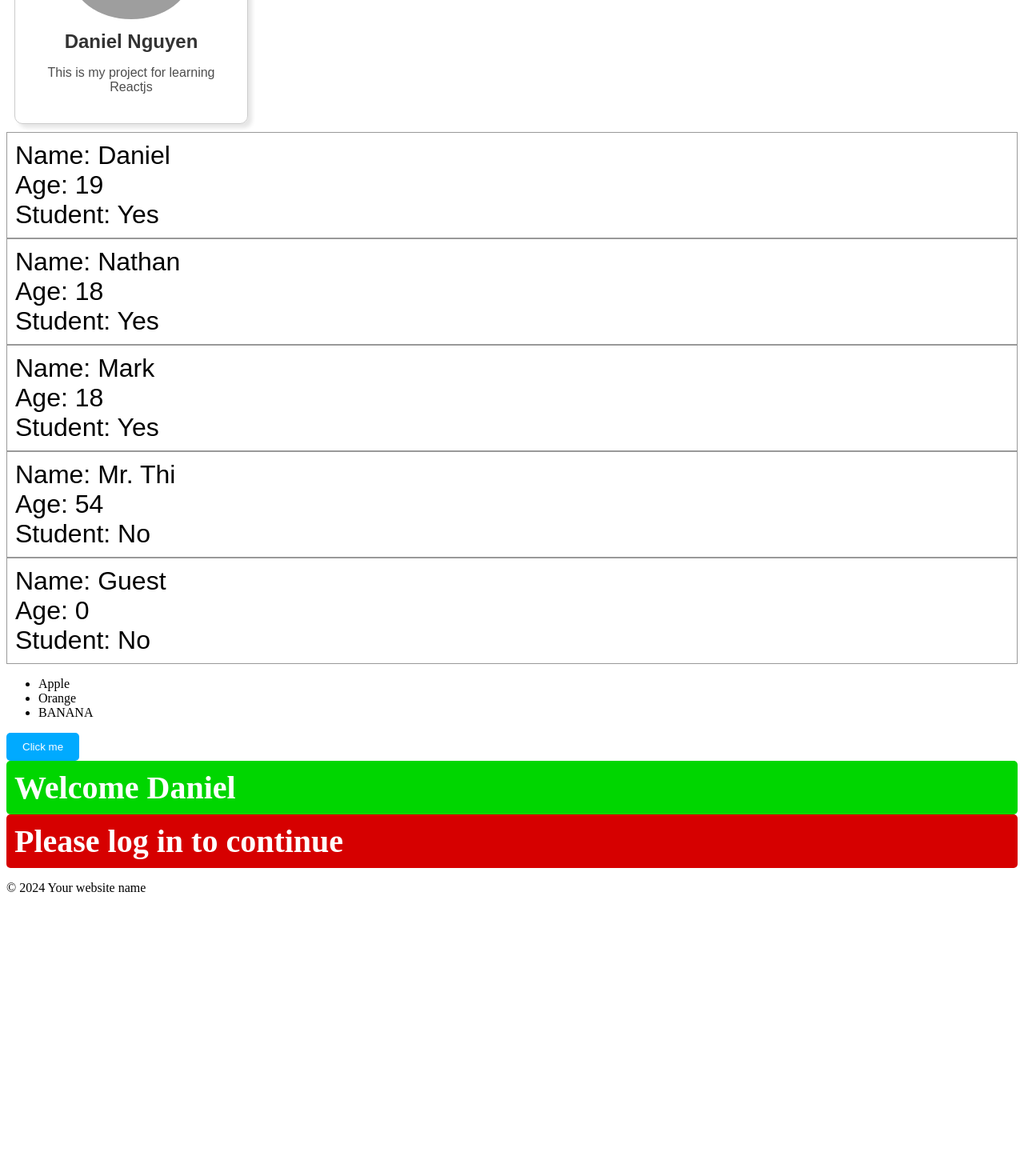
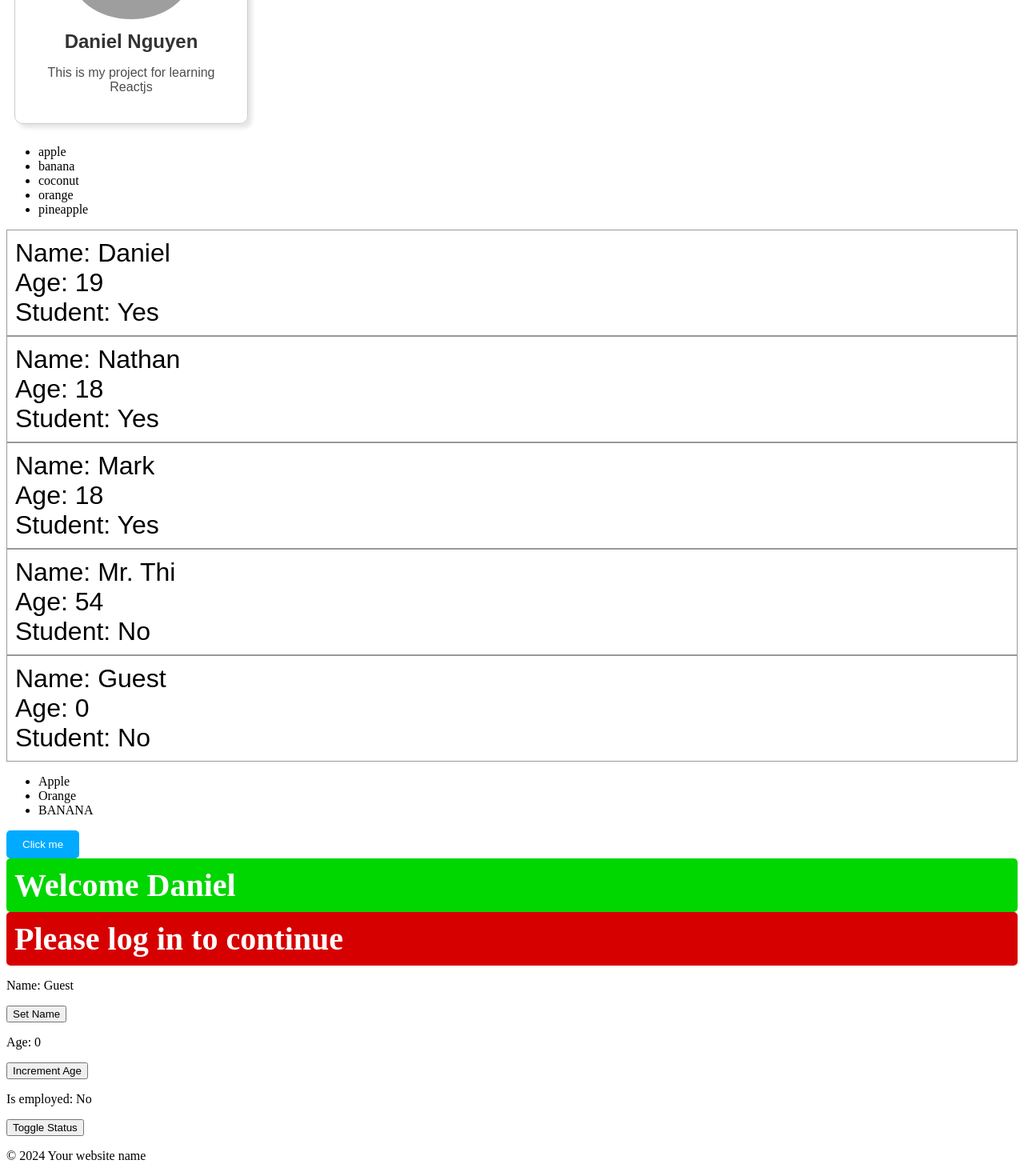
Before and after one commit to DinhAnh-Nguyen/FirstProject, a React (Vite) app in the folder my-react-app/: page / in a window 1280 px wide. Shown: the part 297-1767 px from the top of the page at 80% size. Before the commit the page ends 1432 px from the top, so only its background shows below. Built offline with nearby package versions, Linux system fonts and the light colour scheme; grey boxes are pictures that could not be loaded.

Commit message:
useState()

```diff
--- a/my-react-app/src/App.jsx
+++ b/my-react-app/src/App.jsx
@@ -5,6 +5,8 @@
 import Button from './Button/Button.jsx'
 import Student from './Student.jsx'
 import UserGreeting from './UserGreeting.jsx'
+import List from './List.jsx'
+import MyComponent from './MyComponent.jsx'
 
 function App() {
 
@@ -12,6 +14,7 @@
         <>
             <Header></Header>
             <Card></Card>
+            <List></List>
             <Student name="Daniel" age={19} isStudent={true}></Student>
             <Student name="Nathan" age={18} isStudent={true}></Student>
             <Student name="Mark" age={18} isStudent={true}></Student>
@@ -21,6 +24,7 @@
             <Button></Button>
             <UserGreeting isLoggedIn={true} username="Daniel"></UserGreeting>
             <UserGreeting></UserGreeting>
+            <MyComponent></MyComponent>
             <Footer></Footer>
         </>
     );
@@ -45,3 +49,10 @@
 
 // 4. conditional rendering = allows you to control what gets rendered in your application
 //                            based on certain conditions (show, hide, or change components)
+
+// 5. React Hook = special function that allows functional components to use React features without
+//                 class components (useState, useEffect, useContext, useCallBack, and more).
+
+//    useState() = a React hook that allows the creation of a stateful variable
+//                 AND a setter function to update its value in the VIRTUAL DOM.
+//                 [name, setName]
--- a/my-react-app/src/List.jsx
+++ b/my-react-app/src/List.jsx
@@ -0,0 +1,15 @@
+
+function List () {
+
+    const fruits = ["apple", "orange", "banana", "coconut", "pineapple"]
+
+    fruits.sort();
+
+    const listItems = fruits.map(fruit => <li>{fruit}</li>);
+    // map() method is used to render lists of elements dynamically.
+    // For everytime fruit items in fruits, create a new list item element that has the name of the fruit.
+
+    return (<ul>{listItems}</ul>);
+}
+
+export default List
--- /dev/null
+++ b/my-react-app/src/MyComponent.jsx
@@ -0,0 +1,35 @@
+import React, {useState} from 'react';
+
+function MyComponent () {
+
+    const [name, setName] = useState("Guest"); // Placeholder
+    const [age, setAge] = useState(0);
+    const [isEmployed, setIsEmployed] = useState(false);
+
+    const updateName = () => {
+        setName("SpongeBob")
+    }
+
+    const incrementAge = () => {
+        setAge(age + 1);
+    }
+
+    const toggleEmployedStatus = () => {
+        setIsEmployed(!isEmployed);
+    }
+
+    return (
+        <div>
+            <p>Name: {name}</p>
+            <button onClick={updateName}>Set Name</button>
+
+            <p>Age: {age}</p>
+            <button onClick={incrementAge}>Increment Age</button>
+
+            <p>Is employed: {isEmployed ? "Yes" : "No"}</p>
+            <button onClick={toggleEmployedStatus}>Toggle Status</button>
+        </div>
+    );
+}
+
+export default MyComponent
```
